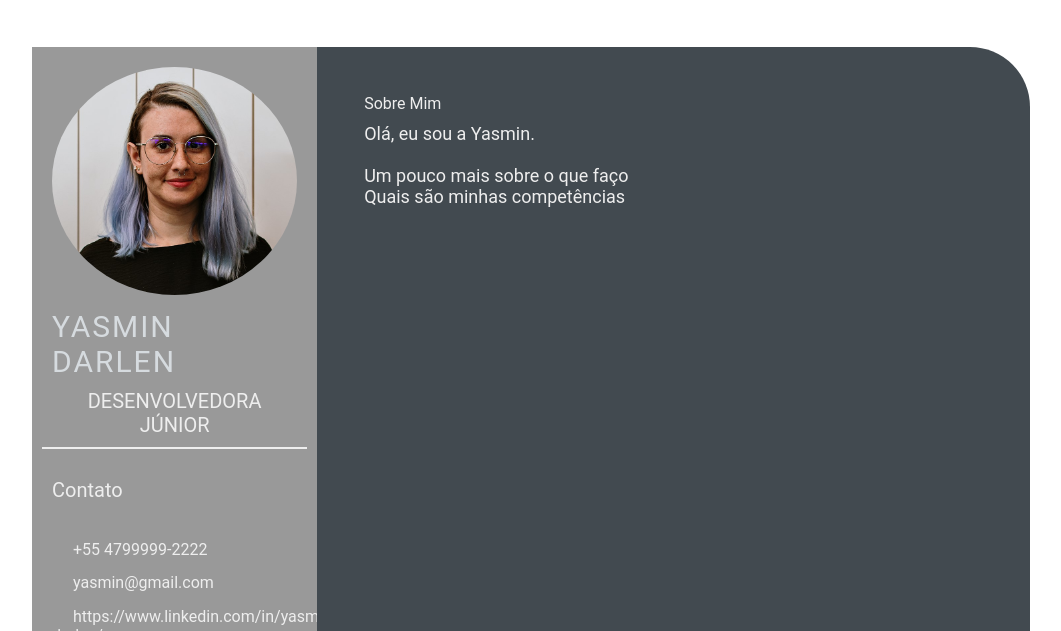
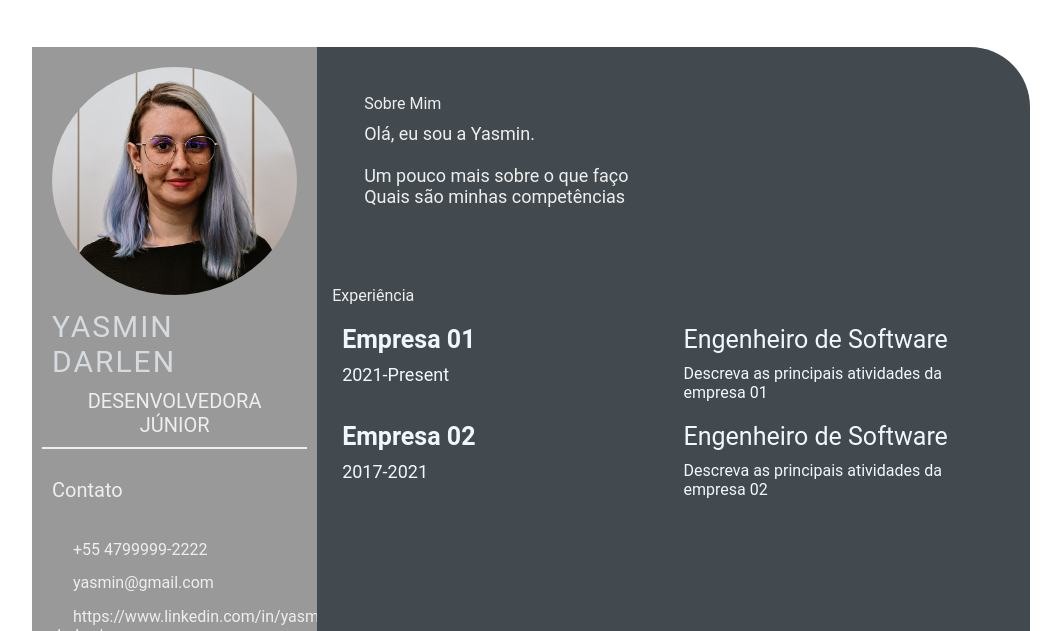
Before and after one commit to Aikadevil/aikadevil.github.io, a plain HTML site: page index.html in a window 1280 px wide. Shown: the top 631 px of the page, without its empty margins (109-1170 px from the left). Drawn offline with Linux system fonts and the light colour scheme.

Commit message:
novas-experiencias (#4)

```diff
--- a/Style.css
+++ b/Style.css
@@ -101,3 +101,38 @@
     font-size: 18px;
     color: #eeeeee;
 }
+
+.experience-contents,
+.education-contents,
+.awards-contents {
+    display: grid;
+    grid-template-columns: repeat(2, 1fr);
+    padding-bottom: 2rem;
+    color: #F1F8FD;
+}
+
+.exp-company-name,
+.education-school-name,
+.awards-company-name {
+    font-size: 25px;
+    font-weight: bold;
+}
+
+.exp-time-period,
+.educationp-time-period,
+.awards-time-period {
+    font-size: 18px;
+}
+
+.exp-position,
+.education-subject,
+.awards-name {
+    font-size: 25px;
+}
+
+.exp-desc,
+.education-desc,
+.awards-desc {
+    font-size: 16px;
+    padding-left: 5px;
+}
--- a/index.html
+++ b/index.html
@@ -50,9 +50,32 @@
                             <br>Quais são minhas competências
                         </p>
                     </section>
-
-
                 </div>
+                <section class="experience gap">
+                    <div class="right-title">Experiência</div>
+                    <div class="experience-contents">
+                        <div class="exp-left">
+                            <p class="exp-company-name">Empresa 01</p>
+                            <p class="exp-time-period">2021-Present</p>
+                        </div>
+                        <div class="exp-right">
+                            <p class="exp-position">Engenheiro de Software</p>
+                            <p class="exp-desc">
+                                Descreva as principais atividades da empresa 01
+                            </p>
+                        </div>
+                        <div class="exp-left">
+                            <p class="exp-company-name">Empresa 02</p>
+                            <p class="exp-time-period">2017-2021</p>
+                        </div>
+                        <div class="exp-right">
+                            <p class="exp-position">Engenheiro de Software</p>
+                            <p class="exp-desc">
+                                Descreva as principais atividades da empresa 02
+                            </p>
+                        </div>
+                    </div>
+                </section>
             </section>
     </main>
 </body>
```
